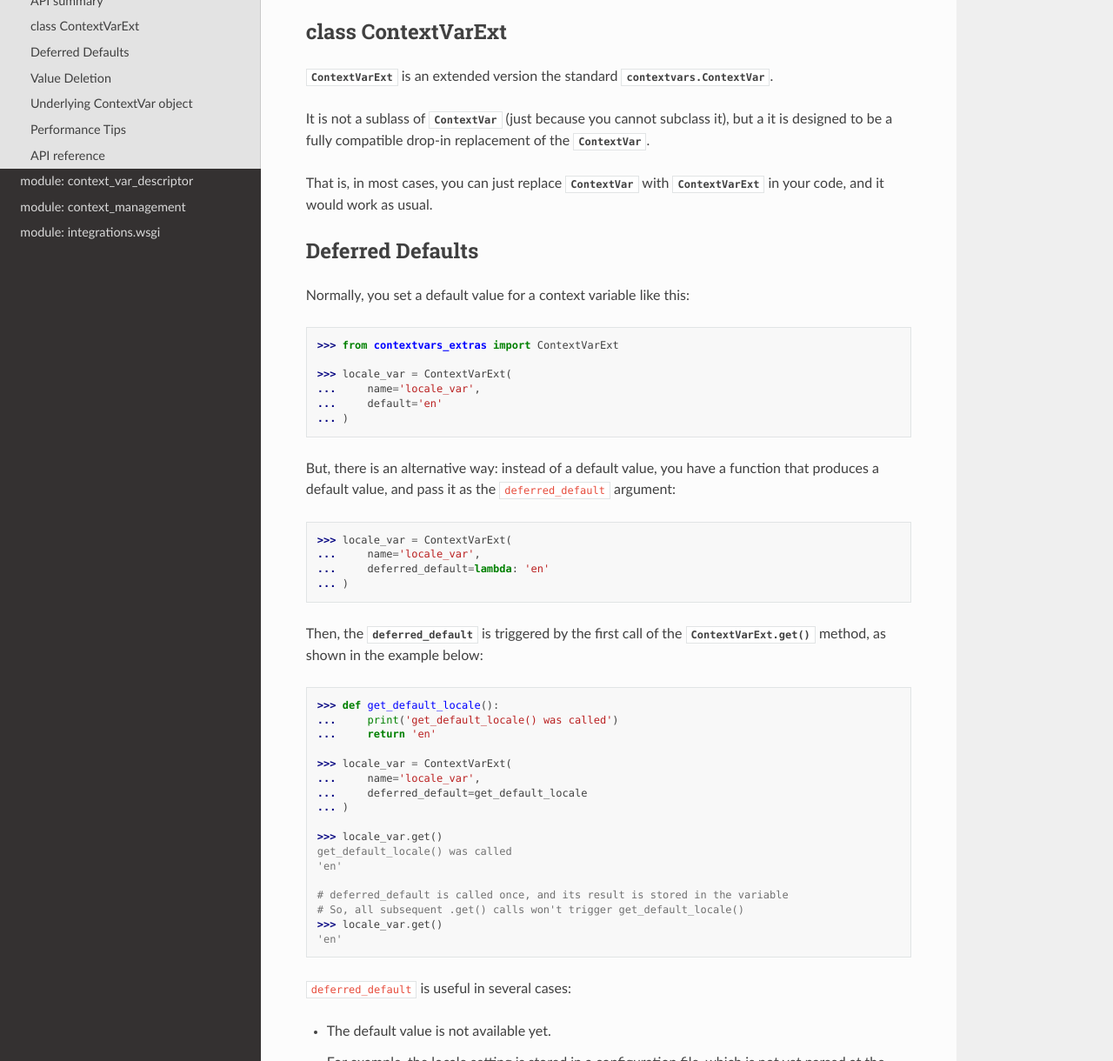
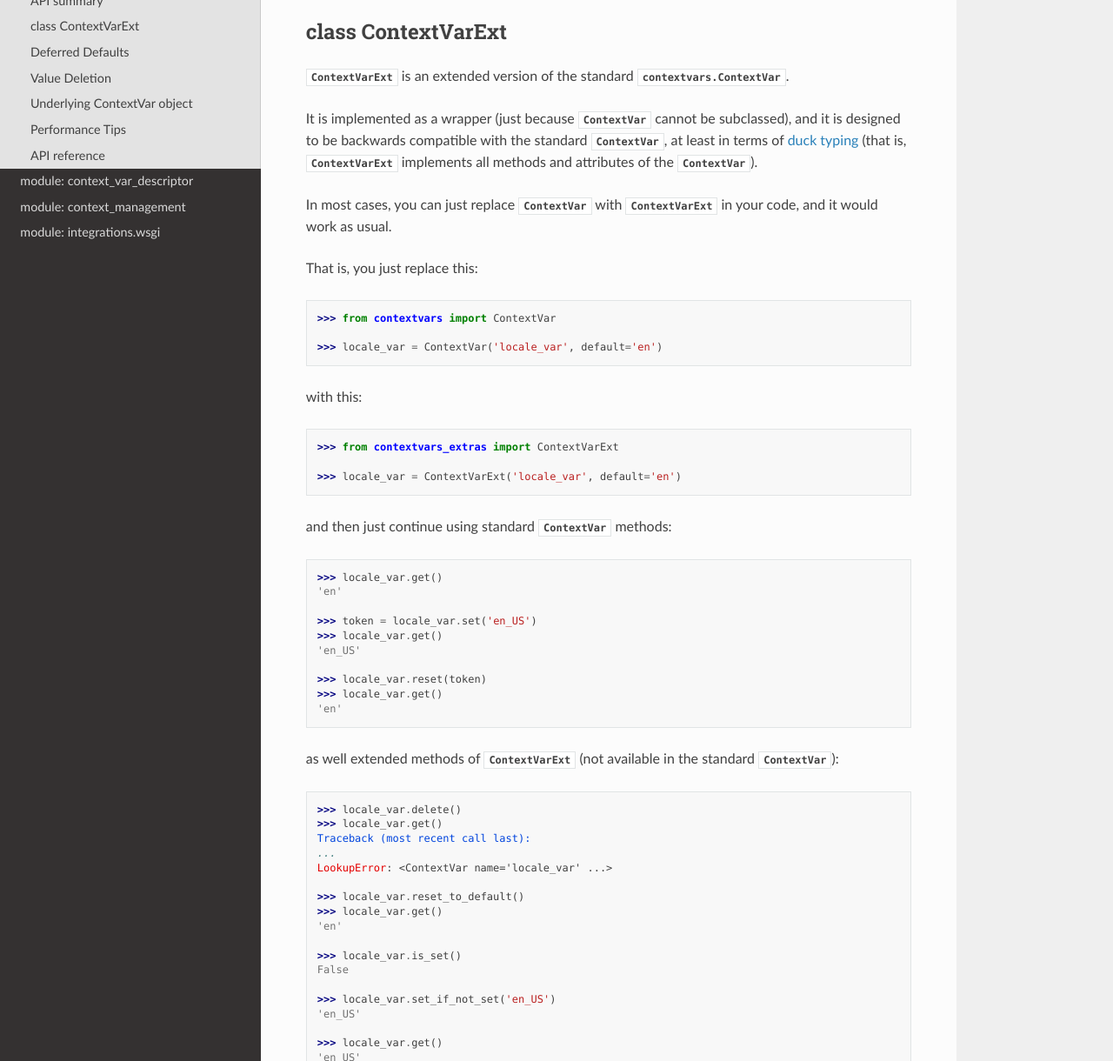
Before and after one commit to vdmit11/contextvars-registry, a Sphinx documentation site: the page built from docs/context_var_ext.rst, in a window 1280 px wide and 1400 px high, scrolled down 821 px, cut to the strip 180-1400 px from the top of the window. Shown: the whole strip at 87% size. Built offline with Sphinx 7.4.7 and the Read the Docs theme 2.0.0, drawn with Linux system fonts in a browser that asks for light colours; some of the changed text lies outside the part shown.

Commit message:
doc: improve introduction text for `class ContextVarExt`
Add some basic examples of how to construct and
use `ContextVarExt` objects.

```diff
--- a/docs/context_var_ext.rst
+++ b/docs/context_var_ext.rst
@@ -50,13 +50,66 @@ API summary
 class ContextVarExt
 -------------------
 
-:class:`ContextVarExt` is an extended version the standard :class:`contextvars.ContextVar`.
+:class:`ContextVarExt` is an extended version of the standard :class:`contextvars.ContextVar`.
 
-It is not a sublass of :class:`~contextvars.ContextVar` (just because you cannot subclass it),
-but a it is designed to be a fully compatible drop-in replacement of the :class:`~contextvars.ContextVar`.
+It is implemented as a wrapper (just because :class:`~contextvars.ContextVar` cannot be subclassed),
+and it is designed to be backwards compatible with the standard :class:`~contextvars.ContextVar`,
+at least in terms of `duck typing`_ (that is, :class:`ContextVarExt` implements all methods
+and attributes of the :class:`~contextvars.ContextVar`).
 
-That is, in most cases, you can just replace :class:`~contextvars.ContextVar`
+.. _`duck typing`: https://docs.python.org/3/glossary.html#term-duck-typing
+
+In most cases, you can just replace :class:`~contextvars.ContextVar`
 with :class:`ContextVarExt` in your code, and it would work as usual.
+
+That is, you just replace this::
+
+  >>> from contextvars import ContextVar
+
+  >>> locale_var = ContextVar('locale_var', default='en')
+
+with this::
+
+  >>> from contextvars_extras import ContextVarExt
+
+  >>> locale_var = ContextVarExt('locale_var', default='en')
+
+and then just continue using standard :class:`~contextvars.ContextVar` methods::
+
+  >>> locale_var.get()
+  'en'
+
+  >>> token = locale_var.set('en_US')
+  >>> locale_var.get()
+  'en_US'
+
+  >>> locale_var.reset(token)
+  >>> locale_var.get()
+  'en'
+
+as well extended methods of :class:`ContextVarExt`
+(not available in the standard :class:`~contextvars.ContextVar`)::
+
+  >>> locale_var.delete()
+  >>> locale_var.get()
+  Traceback (most recent call last):
+  ...
+  LookupError: <ContextVar name='locale_var' ...>
+
+  >>> locale_var.reset_to_default()
+  >>> locale_var.get()
+  'en'
+
+  >>> locale_var.is_set()
+  False
+
+  >>> locale_var.set_if_not_set('en_US')
+  'en_US'
+
+  >>> locale_var.get()
+  'en_US'
+
+see `API Summary`_ for the list of available methods.
 
 
 Deferred Defaults
```
